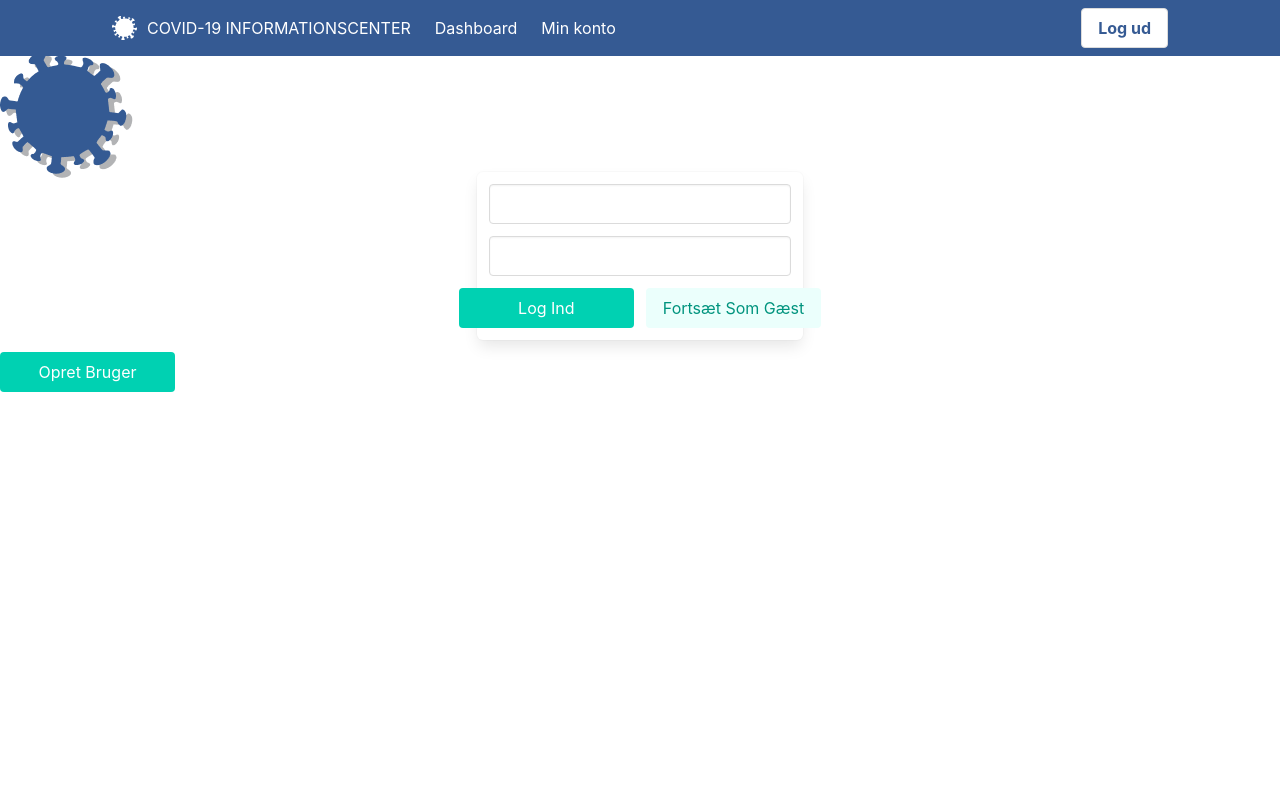
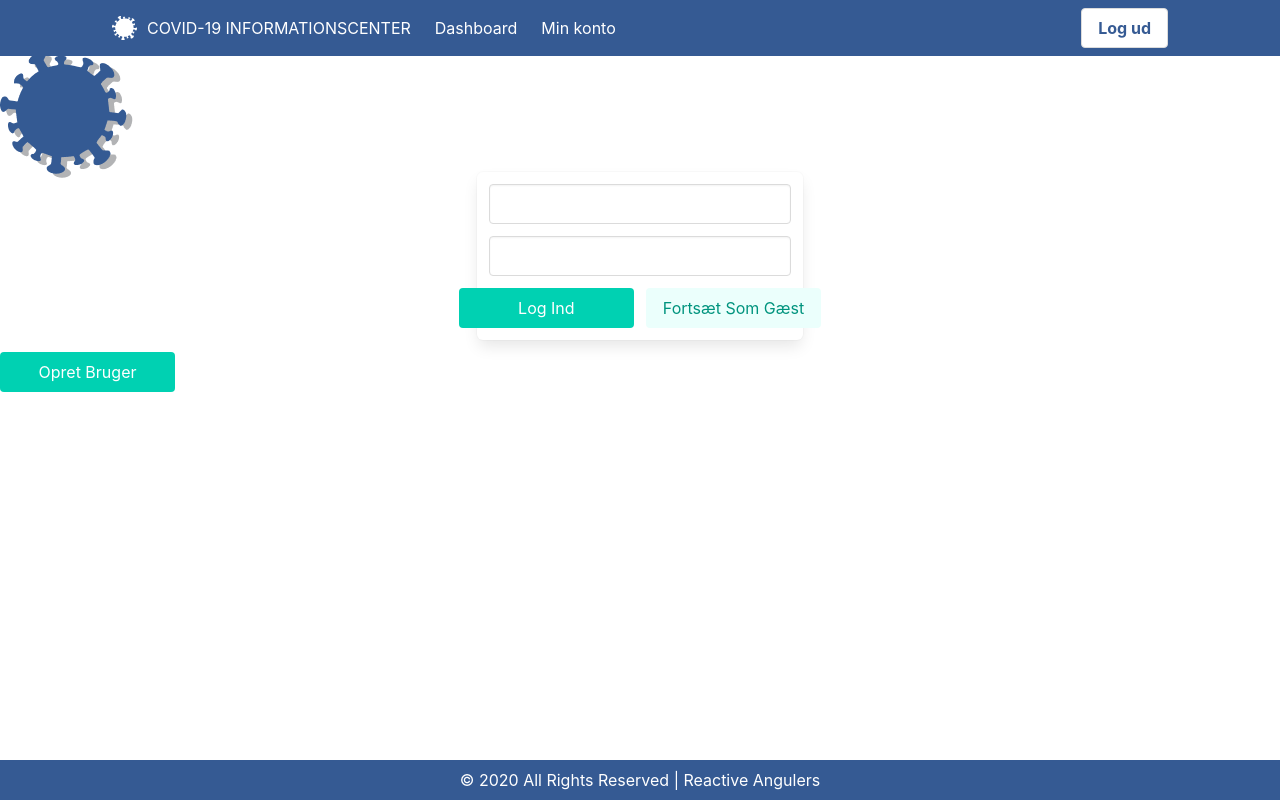
Before and after one commit to Ayice/DevEnv, a Vue app in the folder Frontend/: page / in a window 1280 px wide. Built offline with nearby package versions, Linux system fonts and the light colour scheme.

Commit message:
Added footer

```diff
--- a/Frontend/src/App.vue
+++ b/Frontend/src/App.vue
@@ -1,16 +1,25 @@
 <template>
   <div id="app">
     <Header />
-    <router-view />
+    <div id="content-wrap">
+		<router-view />
+	</div>
+	<Footer />
   </div>
 </template>
 <script>
 	import Header from './components/Header'
+		import Footer from './components/Footer'
+
 	export default {
 		components: {
 			Header,
+			Footer
 		},
 	}
 </script>
 <style lang="scss">
+#content-wrap {
+	padding-bottom: 2.5rem;
+}
 </style>
--- /dev/null
+++ b/Frontend/src/components/Footer.vue
@@ -0,0 +1,33 @@
+<template>
+  <footer id="footer" class="columns is-12 text-is-centered">
+      <span>
+          © 2020 All Rights Reserved | Reactive Angulers
+      </span>
+  </footer>
+</template>
+
+<script>
+export default {
+  name: 'Header',
+}
+
+</script>
+
+<!-- Add "scoped" attribute to limit CSS to this component only -->
+<style scoped lang="scss">
+#footer {
+  background-color: #355a93;
+  position: absolute;
+  bottom: 0;
+  margin: 0 auto;
+  width: 100%;
+  height: 2.5rem;
+  color: #fff;
+  display: flex;
+  align-content: center;
+  justify-content: center;
+  span {
+     padding-top: 0.5rem;;
+  }
+}
+</style>
```
